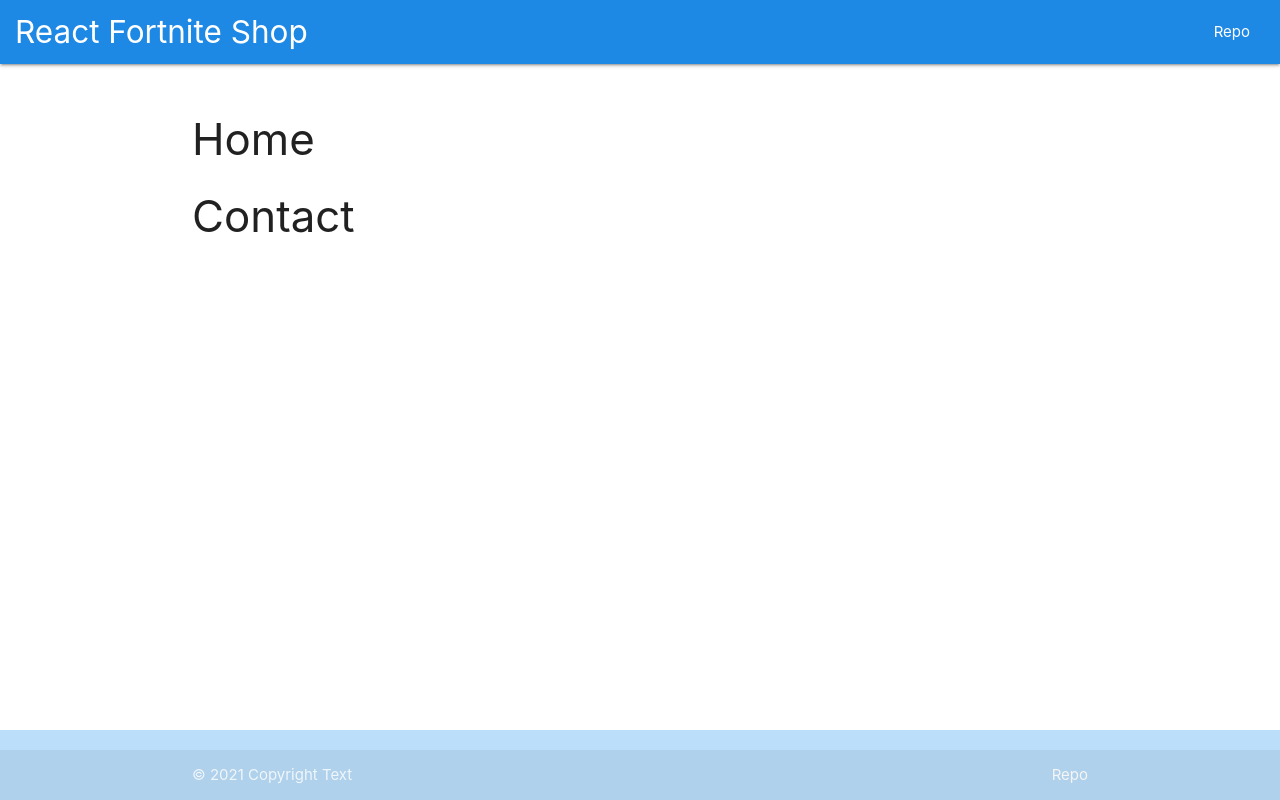
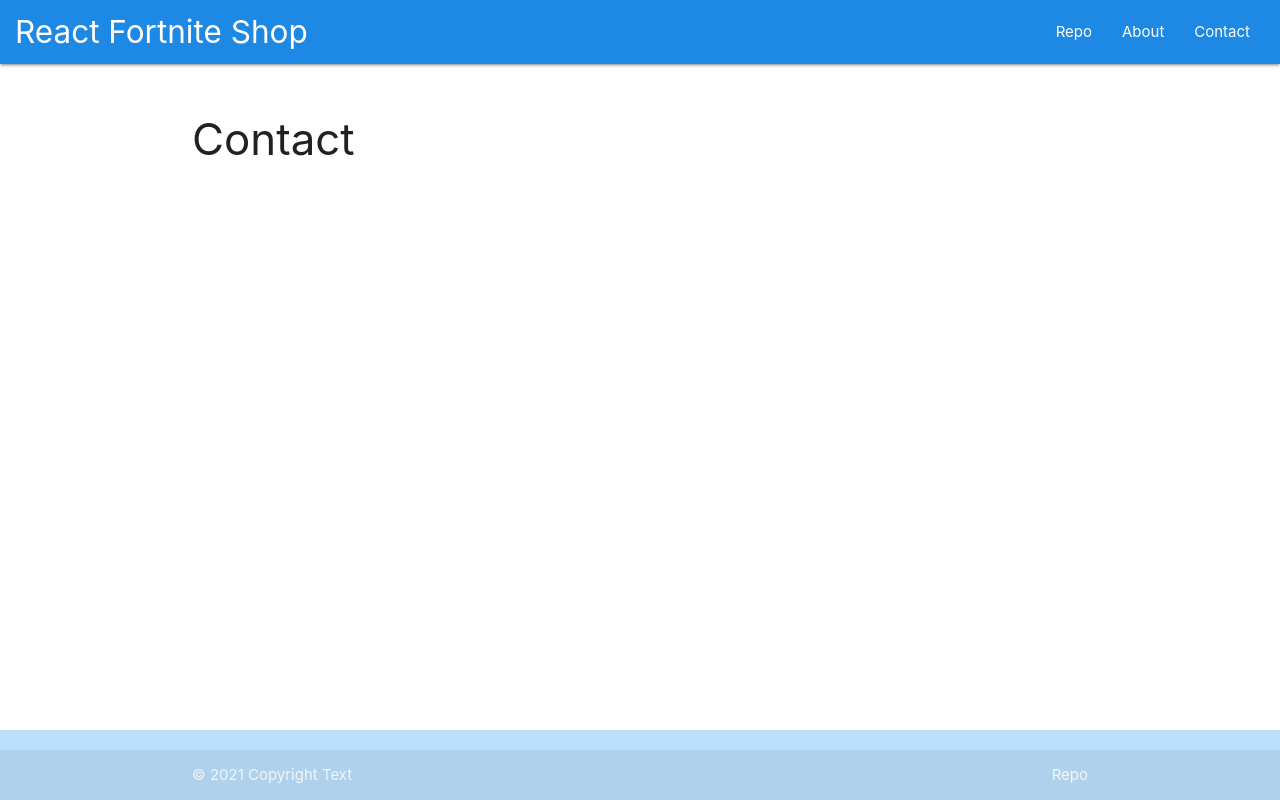
Before and after one commit to EvgeniiKolesnikov/react-food, a React (Create React App) app: page /contacts in a window 1280 px wide. Built offline with nearby package versions, Linux system fonts and the light colour scheme.

Commit message:
Add Switch and header Llinks

```diff
--- a/src/App.js
+++ b/src/App.js
@@ -4,19 +4,23 @@
 import Home from './components/pages/Home';
 import About from './components/pages/About';
 import Contact from './components/pages/Contact';
+import NotFound from './components/pages/NotFound';
 
 function App() {
   return (
     <>
+      <Router>
         <Header />
         <main className='container content'>
-        <Router>
-          <Route path='/' component={Home} />
+          <Switch>
+            <Route exact path='/' component={Home} />
             <Route path='/about' component={About} />
             <Route path='/contacts' component={Contact} />
-        </Router>
+            <Route component={NotFound} />
+          </Switch>
         </main>
         <Footer />
+      </Router>
     </>
   );
 }
--- a/src/components/Header.jsx
+++ b/src/components/Header.jsx
@@ -1,15 +1,28 @@
+import { Link } from "react-router-dom";
+
+
 const Header = () => {
   return (
     <nav className='blue darken-1'>
       <div className='nav-wrapper'>
-        <a href='.' className='brand-logo'>
+        <Link to='/' className='brand-logo'>
           React Fortnite Shop
-        </a>
+        </Link>
         <ul id='nav-mobile' className='right hide-on-med-and-down'>
           <li>
             <a href='https://github.com/EvgeniiKolesnikov/react-food' target='_blank' rel='noreferrer'>
               Repo
             </a>
+          </li>
+          <li>
+            <Link to='/about'>
+              About
+            </Link>
+          </li>
+          <li>
+            <Link to='/contacts'>
+              Contact
+            </Link>
           </li>
         </ul>
       </div>
--- /dev/null
+++ b/src/components/pages/NotFound.jsx
@@ -0,0 +1,5 @@
+const NotFound = () => {
+  return ( <h3>Page not found 404</h3> );
+}
+
+export default NotFound;
```
Lines whose indentation alone changed are shown as unchanged.
